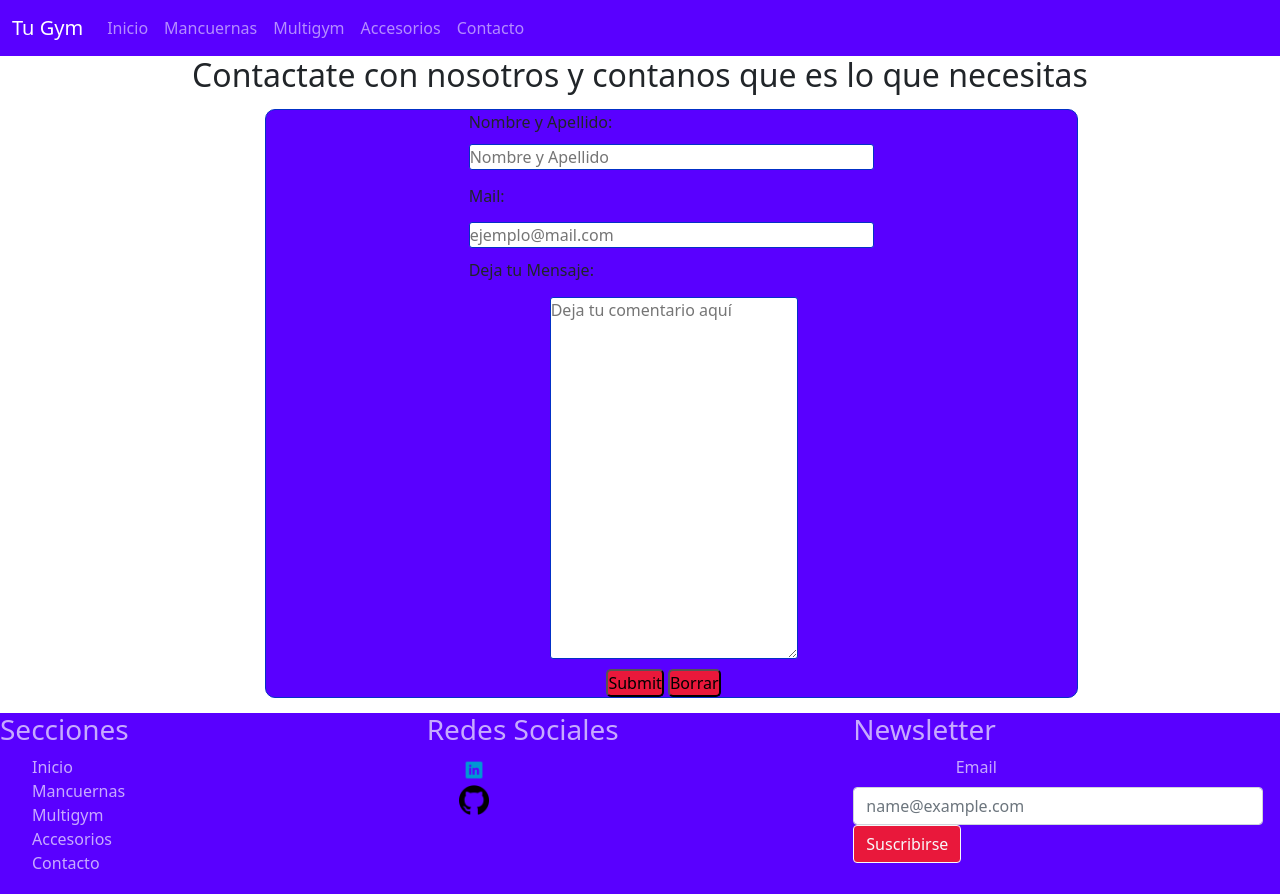
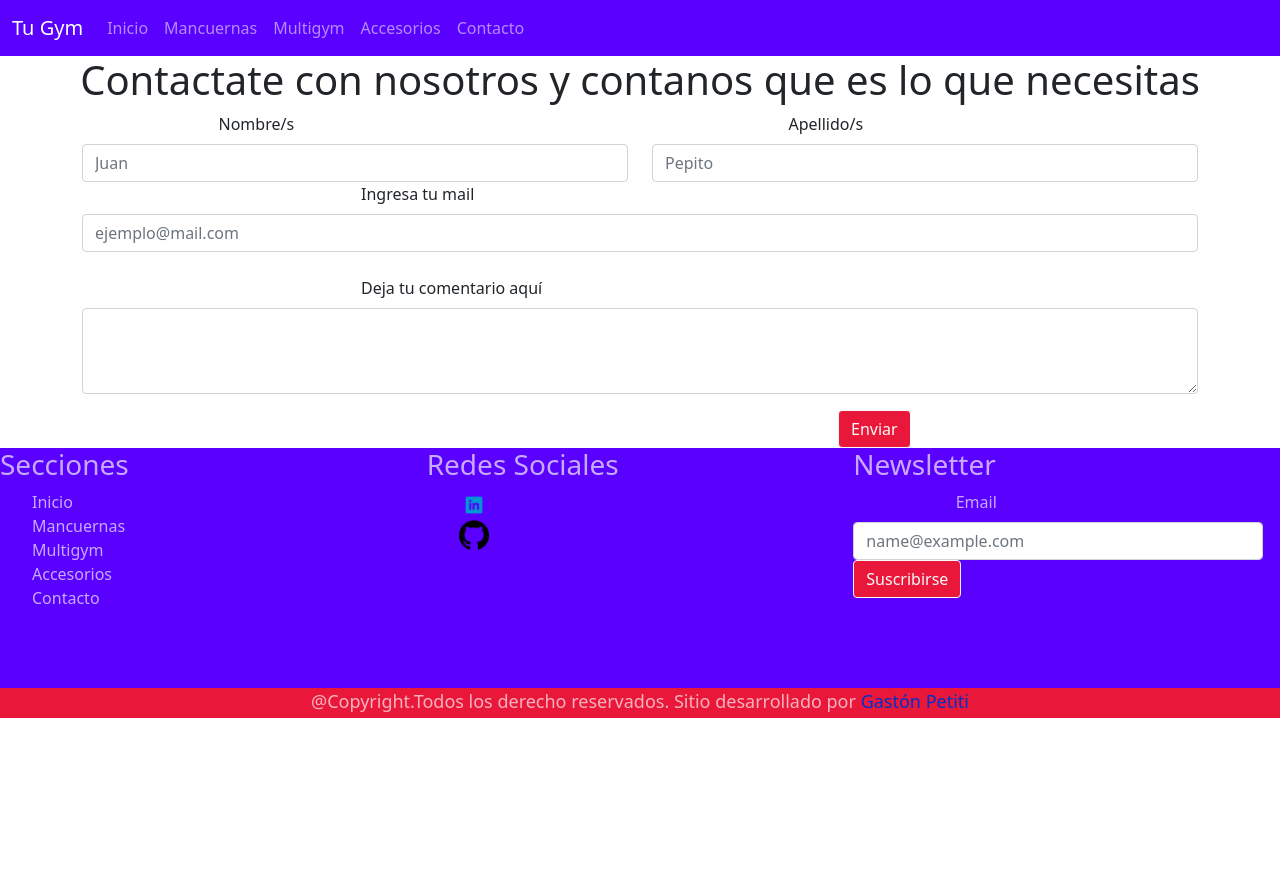
Before and after one commit to GastonPetiti/tugym, a plain HTML site: page pages/contacto.html in a window 1280 px wide. Shown: the top 894 px of the page. After the commit the page ends 800 px from the top, so only its background shows below. Drawn offline with nearby package versions, Linux system fonts and the light colour scheme.

Commit message:
Cambie el formulario de la pagina

```diff
--- a/pages/contacto.html
+++ b/pages/contacto.html
@@ -12,7 +12,6 @@
     <link rel="stylesheet" href="/css/styles.css">
 </head>
 <body>
-    <header>
         <nav class="navbar navbar-expand-lg navbar-dark" style="background-color:rgb(89, 0, 255) ;">
             <div class="container-fluid">
               <a class="navbar-brand" href="/index.html">Tu Gym</a>
@@ -30,10 +29,39 @@
               </div>
             </div>
           </nav>
-    <h2>
+
+    <h1>
         Contactate con nosotros y contanos que es lo que necesitas
-    </h2>
-    <main class="main_contact">
+    </h1>
+    <main>
+        <div class="container">
+            <form action="">
+                <div class="row">
+                    <div class="col-sm-6">
+                        <label for="Nombre" class="form-label">Nombre/s</label>
+                        <input type="text" id="Nombre" class="form-control" placeholder="Juan">
+                    </div>
+
+                    <div class="col-sm-6">
+                        <label for="Apellido" class="form-label">Apellido/s</label>
+                        <input type="text" id="Apellido" class="form-control" placeholder="Pepito">
+                    </div>
+                </div>
+                <div class="mb-4">
+                    <label for="exampleFormControlInput1" class="form-label">Ingresa tu mail</label>
+                    <input type="email" class="form-control" id="exampleFormControlInput1" placeholder="ejemplo@mail.com">
+                  </div>
+                  <div class="mb-3">
+                    <label for="exampleFormControlTextarea1" class="form-label">Deja tu comentario aquí</label>
+                    <textarea class="form-control" id="exampleFormControlTextarea1" rows="3"></textarea>
+                  </div>
+                  <div class="btn-form text-center">
+                    <button type="button" class="btn btn-outline-light" style="background-color:#e9183b ;">Enviar</button>
+                </div>
+            </form>
+        </div>
+    </main>
+    <!--<main class="main_contact">
         <form action="form">
         <div class="form_box">
             <div class="form_contacto">
@@ -44,13 +72,12 @@
             <label for="textarea">Deja tu Mensaje:</label>
             <textarea name="comentario" id="textArea" cols="25" rows="15" placeholder="Deja tu comentario aquí"></textarea>
                 <div class="btn-form">
-                    <input type="submit" name="Enviar">
-                    <input type="reset" value="Borrar">
+                    <button type="button" class="btn btn-outline-light " style="background-color:#e9183b ;">Enviar</button>
                 </div>
             </div>
         </div>
     </form>
-    </main>
+    </main>-->
     <footer>
         <div class="cajas_footer">
             <h3>Secciones</h3>
@@ -81,7 +108,7 @@
             <div class="mb-3">
                 <label for="exampleFormControlInput1" class="form-label">Email</label>
                 <input type="email" class="form-control" id="exampleFormControlInput1" placeholder="name@example.com">
-                <button type="button" class="btn btn-outline-light " style="background-color:#e9183b ;">Suscribirse</button>
+                <button id="btnFooter" id="btnForm" type="button" class="btn btn-outline-light " style="background-color:#e9183b ;">Suscribirse</button>
               </div>
         </div>
 
```
